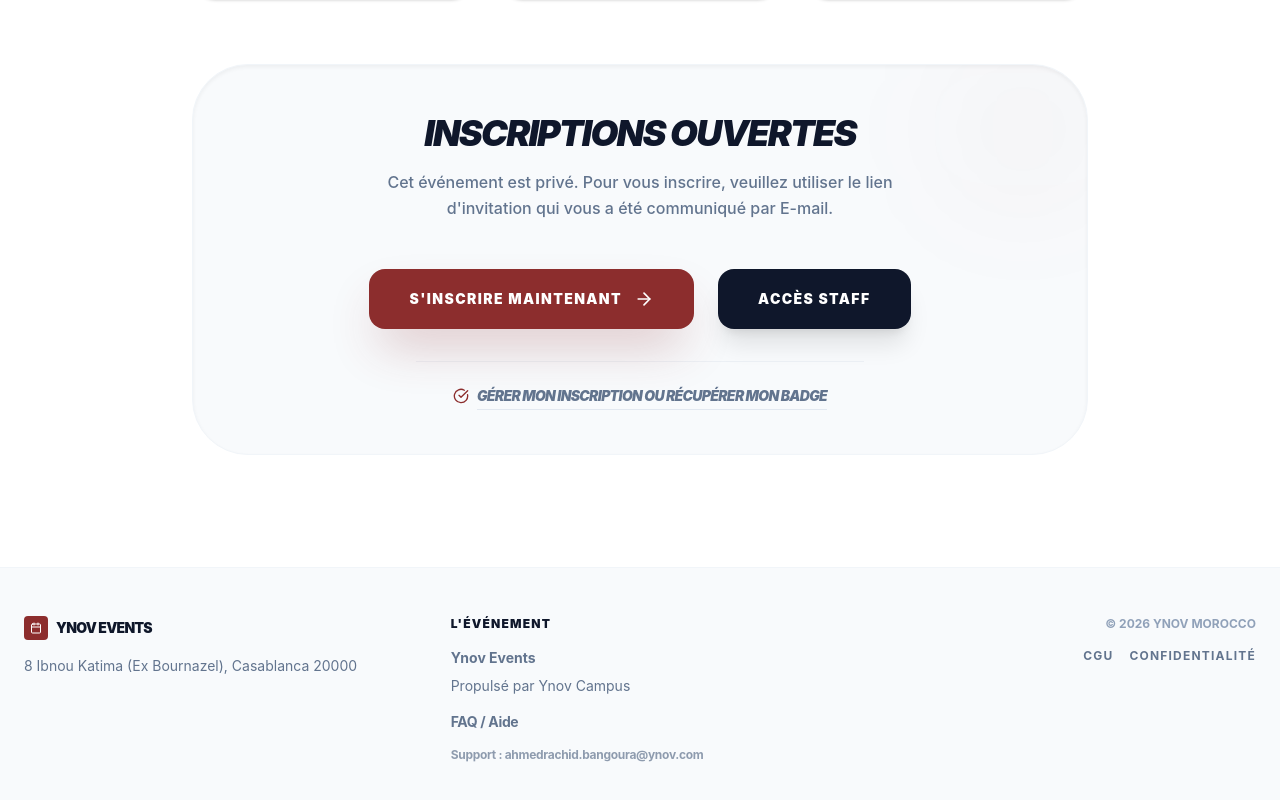
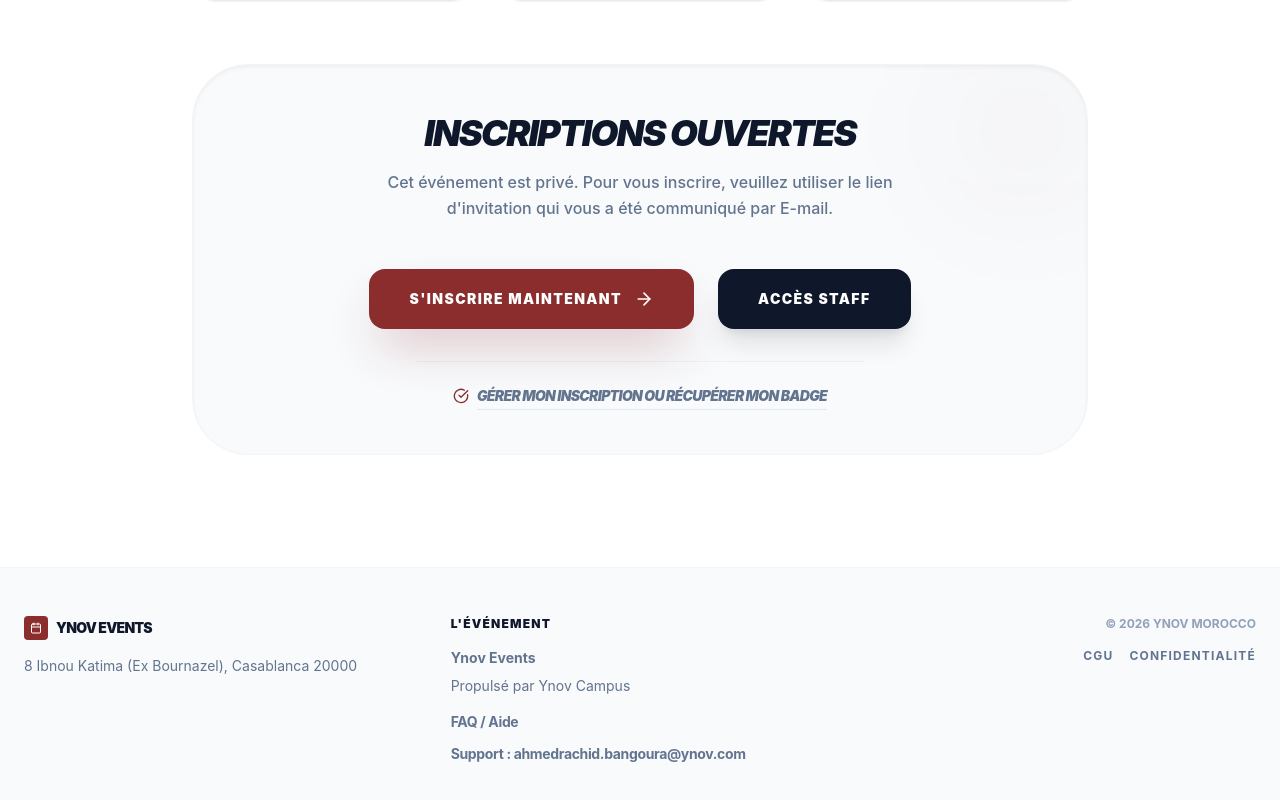
Before and after one commit to RootGardian/Yevents, a React (Vite) app in the folder yevents/: page / in a window 1280 px wide. Shown: the part 559-1359 px from the top of the page. Built offline with nearby package versions, Linux system fonts and the light colour scheme; no server answers.

Commit message:
style: increase support email font size in footer

```diff
--- a/yevents/src/App.jsx
+++ b/yevents/src/App.jsx
@@ -109,7 +109,7 @@ const Layout = ({ children, user, onLogout, settings }) => {
                 <Link to="/faq" className="hover:text-ynov transition-colors font-bold tracking-tight">FAQ / Aide</Link>
               </li>
               <li className="pt-1">
-                <a href={`mailto:${support_email}`} className="hover:text-ynov transition-colors font-bold tracking-tight text-xs opacity-70">Support : {support_email}</a>
+                <a href={`mailto:${support_email}`} className="hover:text-ynov transition-colors font-bold tracking-tight text-sm">Support : {support_email}</a>
               </li>
             </ul>
           </div>
```
